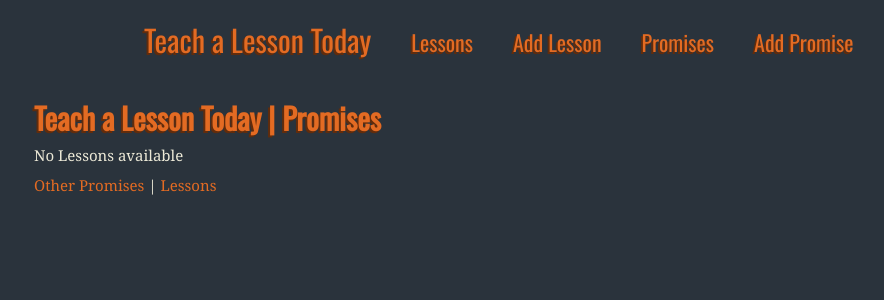
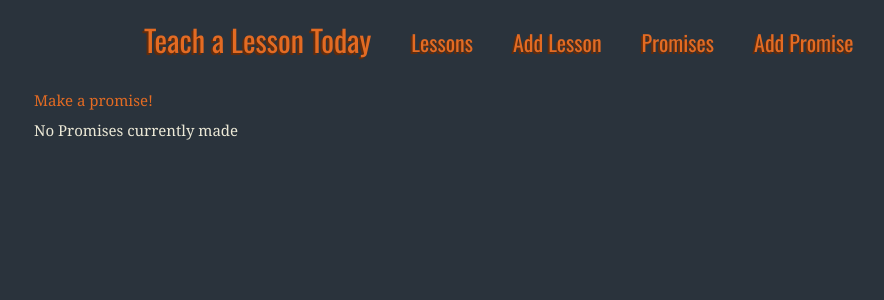
Before and after one commit to selenamarie/teach-today, a Django app: template teach/templates/lessons/promises.html in a window 1280 px wide. Shown: the top 300 px of the page, without its empty margins (26-910 px from the left). Run offline with Django 3.2, Linux system fonts and the light colour scheme; the template is opened without the code that fills it, so the values that code supplies are empty; some libraries are stand-ins or nearby versions.

Commit message:
set databse URL, update promises with valid url call

```diff
--- a/teach/settings.py
+++ b/teach/settings.py
@@ -1,5 +1,6 @@
 # Django settings for teach project.
 import os
+from os import environ
 from django.template.defaultfilters import slugify
 
 DEBUG = True
@@ -199,4 +200,4 @@ SOCIAL_AUTH_CHANGE_SIGNAL_ONLY = True
 SOCIAL_AUTH_SANITIZE_REDIRECTS = False
 
 import dj_database_url
-DATABASES = {'default': dj_database_url.config(default='postgres://localhost')}
+DATABASES = {'default': dj_database_url.config(default=os.environ.get('DATABASE_URL'))}
--- a/teach/templates/lessons/promises.html
+++ b/teach/templates/lessons/promises.html
@@ -1,14 +1,14 @@
 {% extends "base.html" %}
 
-{% block head %}
-    <title>Teach a Lesson Today | {% block title %}Promises{% endblock %}</title>
+{% block title %}
+Promises
 {% endblock %}
 
 {% block body %}
 
-    <header>
-        <h1>Teach a Lesson Today | Promises </h1>
-	</header>
+<p>
+<a href="{% url lessons.views.promise_add %}">Make a promise!</a>
+</p>
 
 {% if latest_promises %}
 	<ul>
@@ -17,11 +17,7 @@
 	{% endfor %}
 	</ul>
 {% else %}
-	<p>No Lessons available</p>
+	<p>No Promises currently made </p>
 {% endif %}
-<p>
-<a href="/lessons/promises">Other Promises</a> |
-<a href="/lessons">Lessons</a>
-</p>
 
 {% endblock %}
```
